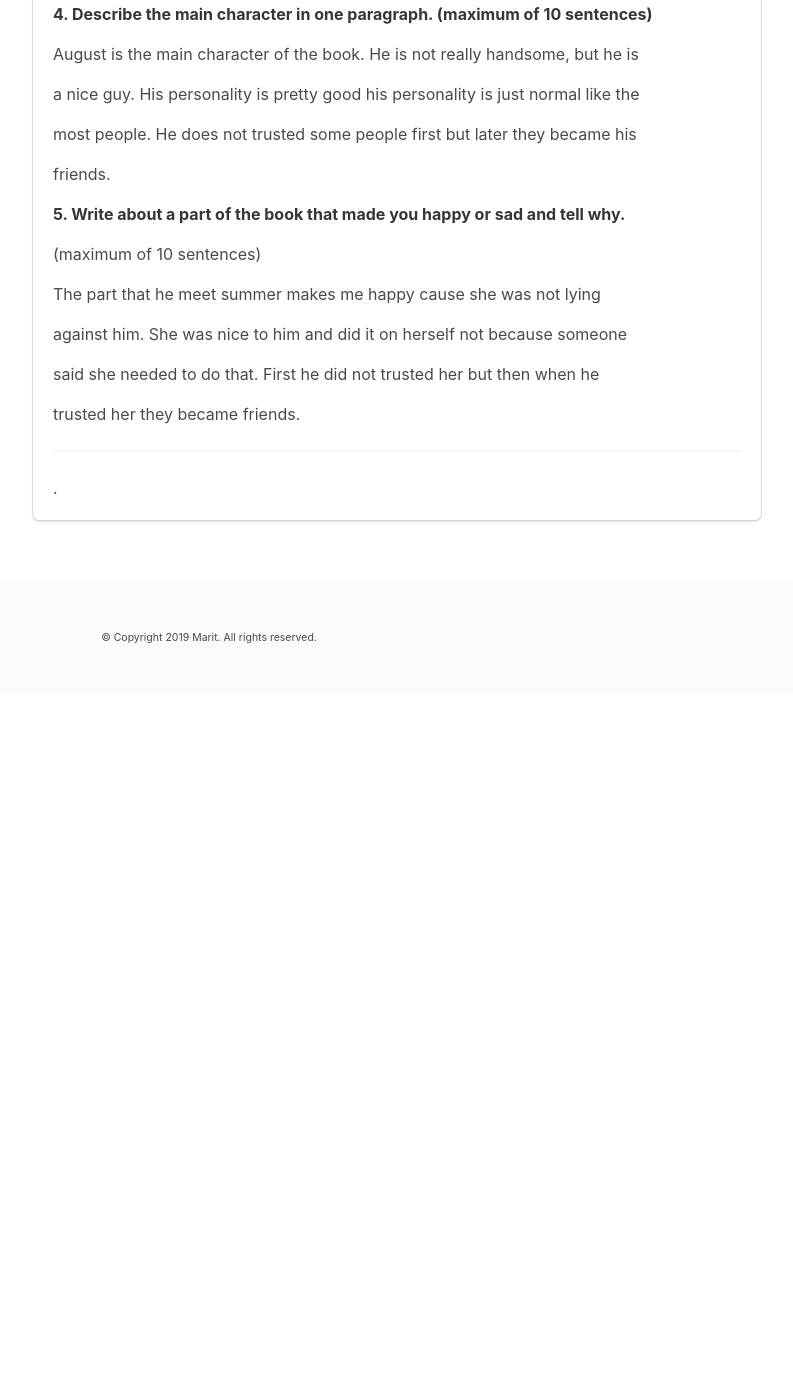
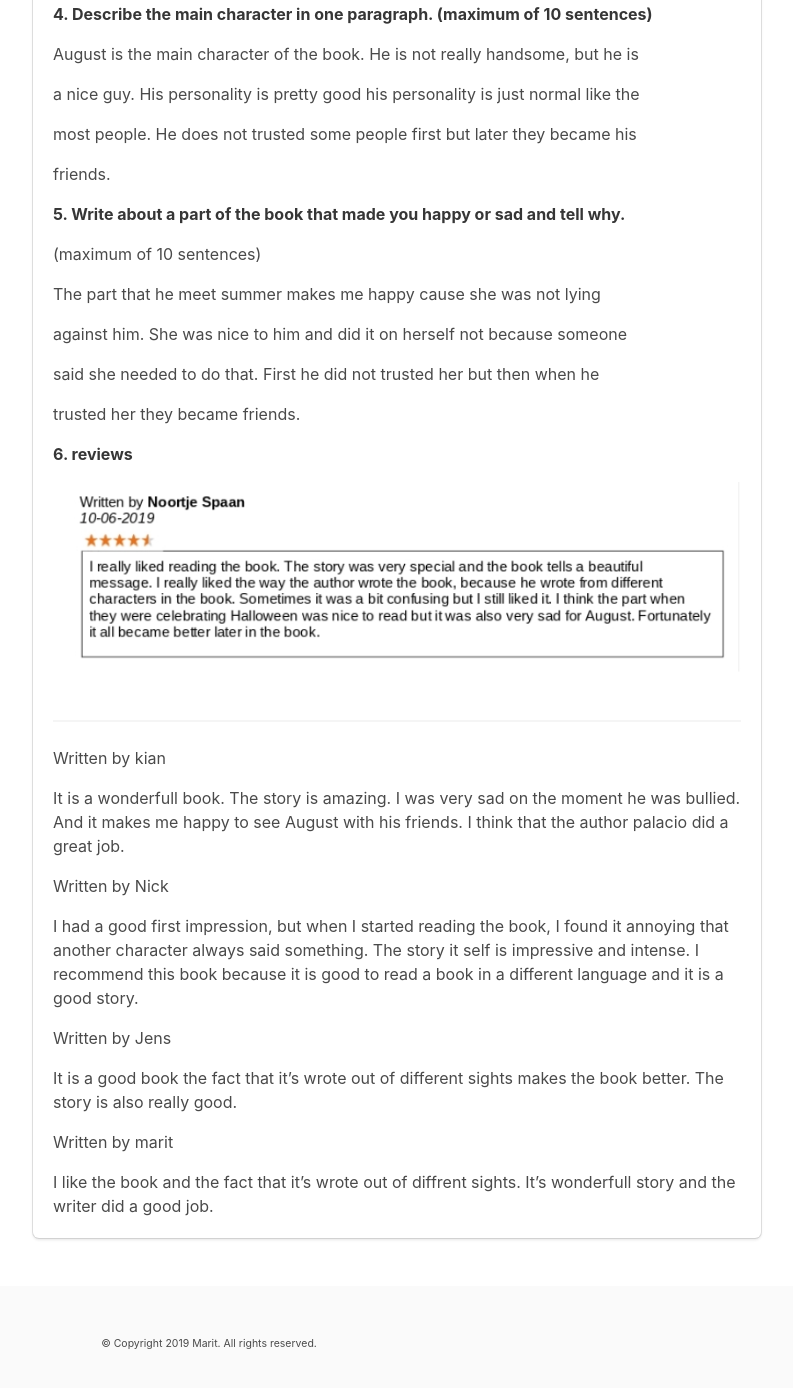
Before and after one commit to groninge01/marit, a Jekyll site: the page built from _exercises/assignment.md, in a window 1280 px wide and 1400 px high, scrolled down 706 px. Shown: the top 1388 px of the window, without its empty margins (431-1224 px from the left). Built offline with Jekyll 4.4.1, drawn with Linux system fonts in a browser that asks for light colours; nearby versions of some CDN libraries; a script that is not in the unit is left out; before the commit the page ends 1388 px from its top, so only the background shows below that.

Commit message:
Update exercise “assignment”

```diff
--- a/_exercises/assignment.md
+++ b/_exercises/assignment.md
@@ -1,9 +1,9 @@
 ---
 layout: exercise-tile
 title: assignments from the assignment sheet
-author: 'N'
+author: '6'
 year: 3
-isbn: s
+isbn: 4s
 read-by: s
 image: /assets/img/uploads/hhhh.jpg
 author_description: '****'
@@ -48,18 +48,24 @@ said she needed to do that. First he did not trusted her but then when he
 
 trusted her they became friends.
 
+**6. reviews**
 
+![](/assets/img/uploads/img-1560346712989.png)
 
+- - -
 
+Written by kian
 
+It is a wonderfull book. The story is amazing. I was very sad on the moment he was bullied.  And it makes me happy to see August with his friends. I think that the author palacio did a great job.
 
+Written by Nick
 
+I had a good first impression, but when I started reading the book, I found it annoying that another character always said something. The story it self is impressive and intense. I recommend this book because it is good to read a book in a different language and it is a good story.
 
+Written by Jens
 
+It is a good book the fact that it's wrote out of different sights makes the book better. The story is also really good.
 
+Written by marit
 
-
-
-****
-
-.
+I like the book and the fact that it's wrote out of diffrent sights. It's  wonderfull story and the writer did a good job.
```
